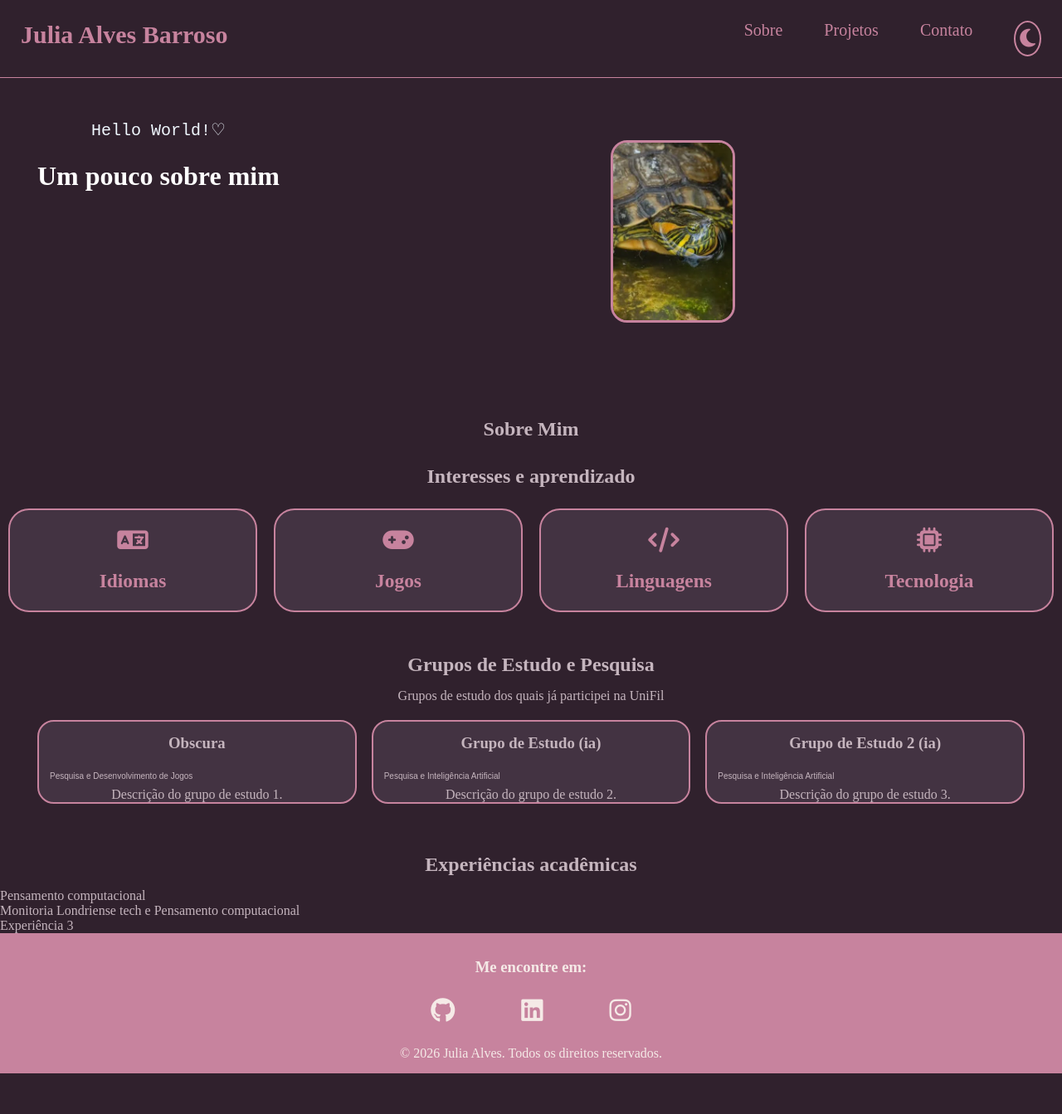
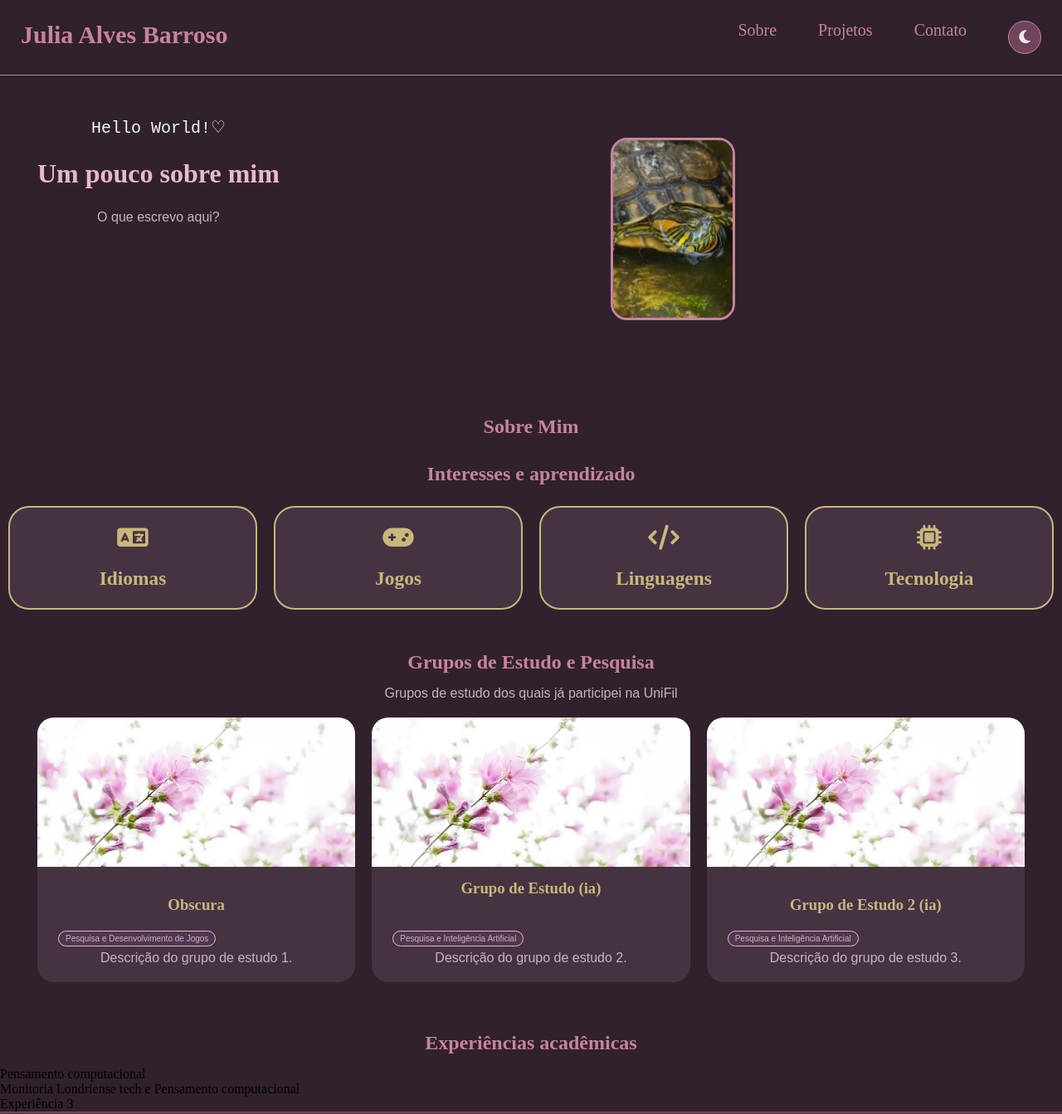
Before and after one commit to alvesjulinha/Trabalho-Final, a plain HTML site: page index.html in a window 1280 px wide. Shown: the top 1343 px of the page at 83% size. Before the commit the page ends 1294 px from the top, so only its background shows below. Drawn offline with Linux system fonts and the light colour scheme.

Commit message:
Add files via upload

```diff
--- a/index.html
+++ b/index.html
@@ -37,11 +37,15 @@
     <header class="cabecalho">
 
 
+        <div class="texto-cabecalho">
             <div class="apresentacao">
                 <p class="decoracao">Hello World!♡</p>
                 <h1>Um pouco sobre mim</h1>
             </div>
-
+            <div class="introducao">
+                <p>O que escrevo aqui?</p>
+            </div>
+        </div>
 
         <div class="foto-perfil">
             <img src="/Imagens/teste.webp" alt="Minha imagem">
@@ -114,39 +118,44 @@
 
 
             <div class="grupo-grade">
-                <article class="grupo">
-                    <div class="grupo-imagem">
 
-                    </div>
+                <div class="grupo">
+                    <img src="/Imagens/fundo-teste.jfif" alt="Logo do grupo Obscura">
+
+                    <div class="grupo-conteudo">
                         <h3>Obscura</h3>
-                    <div class="tipo game">
+                        <div class="tipo tipo-item-game">
                             <p>Pesquisa e Desenvolvimento de Jogos</p>
                         </div>
                         <p>Descrição do grupo de estudo 1.</p>
-                </article>
+                    </div>
+                </div>
 
 
-                <article class="grupo">
-                    <div class="grupo-imagem">
-
-                    </div>
+                <div class="grupo">
+                    <img src="/Imagens/fundo-teste.jfif" alt="colocar texo depois">
                     <h3>Grupo de Estudo (ia)</h3>
-                    <div class="tipo ia">
+                    <div class="grupo-conteudo">
+                        <div class="tipo tipo-item-game">
+                            <!-- não centralizou -->
                             <p>Pesquisa e Inteligência Artificial</p>
                         </div>
                         <p>Descrição do grupo de estudo 2.</p>
-                </article>
+                    </div>
+                </div>
 
 
-                <article class="grupo">
-                    <div class="grupo-imagem">
-                    </div>
+                <div class="grupo">
+                    <img src="/Imagens/fundo-teste.jfif" alt="colocar texo depois">
+                    <div class="grupo-conteudo">
                         <h3>Grupo de Estudo 2 (ia)</h3>
-                    <div class="tipo ia">
+                        <div class="tipo tipo-item-game">
                             <p>Pesquisa e Inteligência Artificial</p>
                         </div>
                         <p>Descrição do grupo de estudo 3.</p>
-                </article>
+                    </div>
+                </div>
+
             </div>
         </section>
 
--- a/style.css
+++ b/style.css
@@ -8,16 +8,29 @@
 /* Paletas e fontes */
 
 :root{
-    --ameixa: #30212d;
-    --ameixa-claro: #433342;
-    --vinho: #70445c;
-    --rosa: #C7839e;
-    --rosa-claro: #e8b9ca;
-    --creme: #f5eae7;
-    --texto: #c5b5be;
+    --fundo-principal: #30212D;
+    --fundo-card: #453342;
+    --vinho: #70445C;
+    --rosa: #C7839E;
+    --rosa-claro: #E8B9CA;
+    --creme: #F5EAE7;
+    --champanhe: #C9B77D;
+    --texto-secundario: #C5B5BE;
 
     --fonte-titulos: 'Arial', 'Gill Sans MT', Calibri, 'Trebuchet MS', sans-serif;
     --fonte-paragrafos: 'Gill Sans', 'Gill Sans MT', Calibri, 'Trebuchet MS', sans-serif;
+}
+
+.modo-claro {
+    /* Modo claro */
+    --fundo-principal: #F5EAE7;
+    --fundo-card: #FFFFFF;
+    --vinho: #70445C;
+    --rosa: #A85D7A;
+    --rosa-claro: #E8B9CA;
+    --creme: #30212D;
+    --champanhe: #B39A55;
+    --texto-secundario: #594B55;
 }
 
 /* Cores das tags*/
@@ -61,24 +74,55 @@
     --cor-fundo-etiqueta: #59451f;
     --cor-texto-etiqueta:#f5d58b;
 }
+.tipo-item-academico {
+    --cor-fundo-etiqueta: #293F59;
+    --cor-texto-etiqueta: #B4D4F5;
+}
+
+.tipo-item-pessoal {
+    --cor-fundo-etiqueta: #493653;
+    --cor-texto-etiqueta: #DCC8F0;
+}
+
+.tipo-item-game {
+    --cor-fundo-etiqueta: #51364F;
+    --cor-texto-etiqueta: #E8B9CA;
+}
+
+.tipo-item-web {
+    --cor-fundo-etiqueta: #63394F;
+    --cor-texto-etiqueta: #F0C4D5;
+}
+
+.tipo-item-prototipo {
+    --cor-fundo-etiqueta: #3B465B;
+    --cor-texto-etiqueta: #C4D5F0;
+}
 
 /* Botão para modo escuro e claro */
+#botao-modo {
+    width: 40px;
+    height: 40px;
+    display: flex;
+    align-items: center;
+    justify-content: center;
+    border: 1px solid var(--rosa);
+    border-radius: 50%;
+    background-color: var(--vinho);
+    color: var(--creme);
+    font-size: 18px;
+    cursor: pointer;
+    transition: 0.3s ease;
+}
 
-#botao-modo{
-    border: var(--rosa), solid, 2px;
-    background-color: transparent;
-    color: var(--rosa);
-    cursor: pointer;
-    border-radius: 100%;
-    font-size: 25px;
-    padding: 5px;
-    text-align: center;
-    /* A estilização está meio feia :(
-       */
+#botao-modo:hover {
+    background-color: var(--rosa);
+    color: var(--fundo-card);
+    transform: rotate(15deg);
 }
 
 body{
-    background-color: var(--ameixa);
+    background-color: var(--fundo-principal);
     color: var(--texto);
 }
 
@@ -87,6 +131,9 @@ a {
 }
 
 p {
+    color: var(--texto-secundario);
+    font-family: Arial, Helvetica, sans-serif;
+    /* trocar por variável */
     text-align: center;
 }
 
@@ -94,13 +141,20 @@ h1 {
     text-align: center;
     padding: 15px;
     margin: 10px;
+    color: var(--rosa-claro);
 }
 
-h2, h3, h4 {
+h2 {
     text-align: center;
     padding: 15px;
+    color: var(--rosa);
 }
 
+h3 {
+    text-align: center;
+    padding: 15px;
+    color: var(--champanhe);
+}
 
 /* Cabeçalho */
 
@@ -124,6 +178,16 @@ h2, h3, h4 {
     border: 3px solid #C7839E;
 }
 
+.texto-cabecalho{
+    display: flex;
+    flex-direction: column;
+}
+
+.introducao{
+    text-align: justify;
+    /* colocar fonte */
+}
+
 
 .foto-perfil img {
     width: 100%;
@@ -131,10 +195,12 @@ h2, h3, h4 {
     object-fit: cover;
 }
 
-.apresentacao {
-    color: white;
+.apresentacao p{
+    color: var(--creme);
     text-align: center;
     justify-content: center;
+    font-family: 'Courier New', Courier, monospace;
+    /* trocar por variável */
 }
 
 
@@ -152,8 +218,7 @@ hr {
     justify-content: space-between;
     text-align: center;
     color: var(--rosa);
-    background-color: var(--ameixa);
-
+    background-color: var(--fundo-principal);
     position: sticky;
     top: 0;
     z-index: 10;
@@ -198,9 +263,9 @@ h4 {
     display: flex;
     flex-direction: column;
     align-items: center;
-    color: var(--rosa);
-    border: var(--rosa) 2px solid;
-    background-color: var(--ameixa-claro);
+    color: var(--champanhe);
+    border: var(--champanhe) 2px solid;
+    background-color: var(--fundo-card);
     border-radius: 25px;
     margin: 10px;
     padding: 5px;
@@ -220,23 +285,40 @@ h4 {
 
 /* Grupos de estudo */
 
-.grupo-grade{
-    display: grid;
-    grid-template-columns: repeat(3, 1fr);
-    gap: 18px;
-    margin: 20px;
-}
-
 .grupos-estudos{
     margin: 15px;
     padding: 10px;
 }
 
+.grupo-grade{
+    display: grid;
+    grid-template-columns: repeat(3, minmax(0, 1fr));
+    gap: 20px;
+    margin: 20px;
+}
+
 .grupo{
-    background-color: var(--ameixa-claro);
-    border: var(--rosa) solid 2px;
+    min-width: 0;
+    background-color: var(--fundo-card);
     border-radius: 20px;
+    overflow: hidden;
+    /* display: flex;
+    flex-direction: column; */
 }
+
+.grupo img{
+    width: 100%;
+    height: 180px;
+    object-fit: cover;
+    display: block;
+    border-radius: 15px 15px 0 0;
+}
+
+.grupo-conteudo{
+    padding: 20px;
+}
+
+/* Experiências */
 
 
 /* Projetos */
@@ -244,19 +326,29 @@ h4 {
     margin: 20px;
     display: grid;
     grid-template-columns: repeat(3, 1fr);
-    gap: 15px 15px;
-}
-
-
-.projeto h2 {
-    text-align: center;
-    justify-content: center;
+    gap: 35px 25px;
+    margin-bottom: 25px;
+    padding-bottom: 30px;
 }
 
 .projeto{
-    border: solid 2px var(--rosa);
-    border-radius: 25px;
-    background-color: var(--ameixa-claro);
+    background-color: var(--fundo-card);
+    border-radius: 20px;
+    overflow: hidden;
+    display: flex;
+    flex-direction: column;
+}
+
+.projeto img{
+    width: 100%;
+    height: 180px;
+    object-fit: cover;
+    display: block;
+    border-radius: 15px 15px 0 0;
+}
+
+.projeto-conteudo{
+    padding: 20px;
 }
 
 
@@ -281,15 +373,16 @@ h4 {
 .tipo {
     font-size: 10px;
     font-family: Arial, Helvetica, sans-serif;
+    /* Mudar por variável */
     padding: 3px;
     padding-left: 8px;
     padding-right: 8px;
     margin: 5px;
     width: fit-content;
-    border-radius: 20px;
+    border-radius: 15px;
     border: var(--cor-texto-etiqueta) solid 1px;
     color: var(--cor-texto-etiqueta);
-    background-color: var(--cor-fundo);
+    background-color: var(--cor-fundo-etiqueta);
 }
 
 
@@ -318,7 +411,7 @@ h4 {
     border-radius: 15px;
     display: flex;
     color: var(--rosa-claro);
-    background-color: var(--ameixa-claro);
+    background-color: var(--fundo-card);
     margin: 25px;
     padding: 10px;
     padding-right: 15px;
@@ -353,7 +446,7 @@ h4 {
 }
 
 input{
-    background-color: var(--ameixa-claro);
+    background-color: var(--fundo-card);
     width: 100%;
     padding: 10px;
     border: 1px var(--rosa) solid;
@@ -372,7 +465,7 @@ input{
 }
 
 textarea{
-    background-color: var(--ameixa-claro);
+    background-color: var(--fundo-card);
     width: 100%;
     padding: 10px;
     margin-bottom: 15px;
@@ -384,18 +477,31 @@ textarea{
 
 /* Rodapé */
 
-.rodape{
-    background-color: var(--rosa);
+.rodape {
+    background-color: var(--fundo-card);
     color: var(--creme);
-    padding: 15px;
+    border-top: 2px solid var(--vinho);
+    padding: 25px;
+    text-align: center;
 }
 
-.rodape a{
-    font-size: 30px;
+.rodape h3 {
     color: var(--creme);
-    padding: 40px;
-    padding-top: 10px;
-    padding-bottom: 25px;
+}
+
+.rodape p {
+    color: var(--texto);
+    font-size: 14px;
+}
+
+.rodape a {
+    font-size: 28px;
+    color: var(--rosa);
+    padding: 12px;
+}
+
+.rodape a:hover {
+    color: var(--rosa-claro);
 }
 
 .redes-sociais-rodape{
@@ -403,5 +509,3 @@ textarea{
     justify-content: center;
     text-align: center;
 }
-
-/* Responsividade */
```
Also changed, not shown: contato.html (+27 -9 lines), projetos.html (+44 -27 lines). Lines whose indentation alone changed are shown as unchanged.
